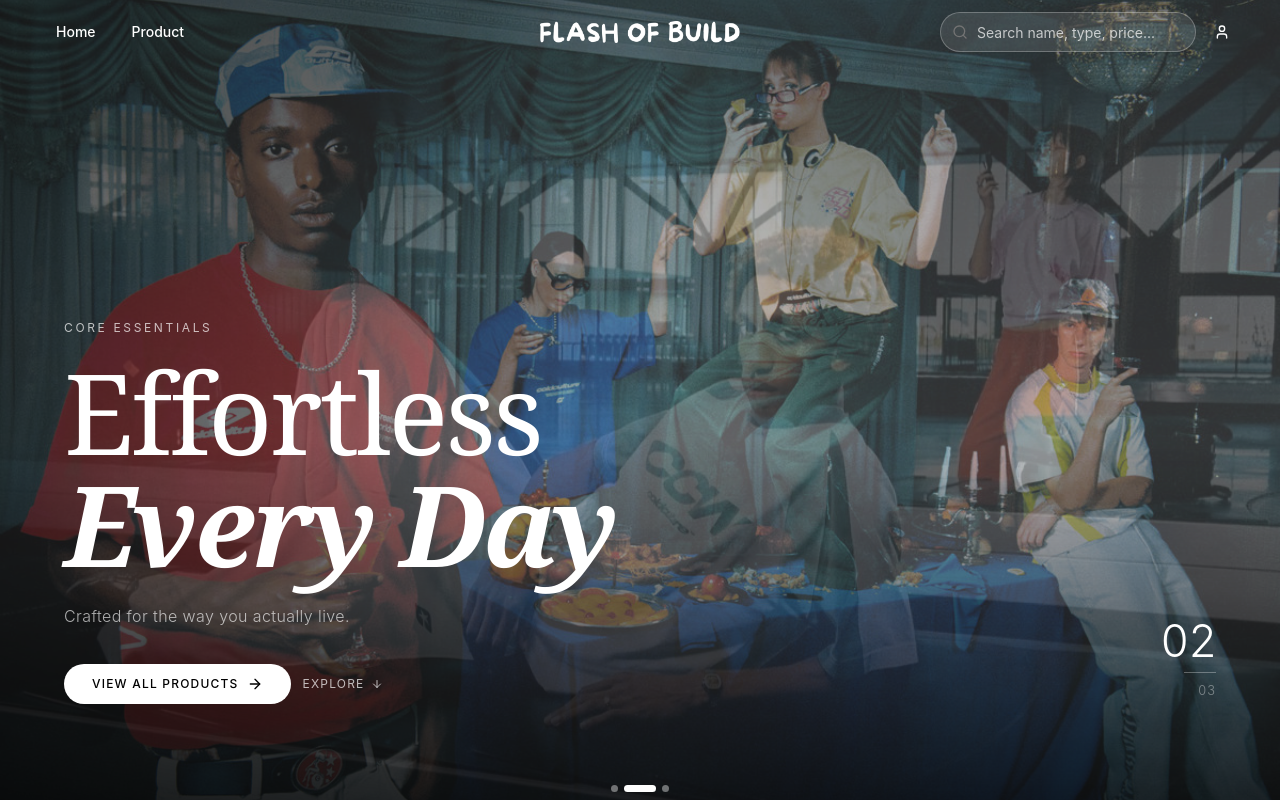
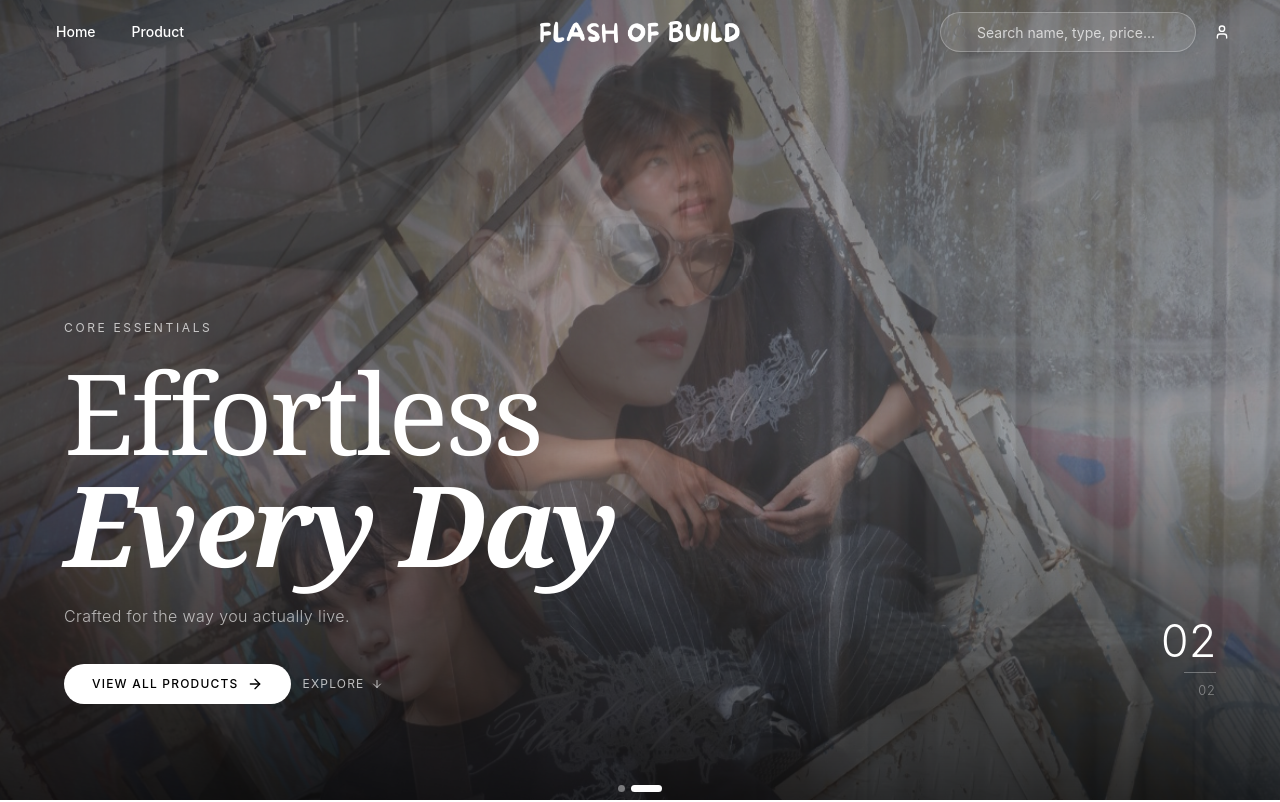
Before and after one commit to lydanat/modern-ecommerce, a Next.js app: page / in a window 1280 px wide. Shown: the top 802 px of the page. Built offline with nearby package versions, Linux system fonts and the light colour scheme; no server answers; the database is empty.

Commit message:
feat: add new hero section image

```diff
--- a/components/views/HeroSection.jsx
+++ b/components/views/HeroSection.jsx
@@ -48,7 +48,7 @@ export default function HeroSlider() {
               fill
               priority={s.id === 1}
               quality={90}
-              className="object-cover object-center"
+              className="object-cover object-center lg:object-[center_30%]"
               sizes="100vw"
             />
           </SwiperSlide>
--- a/constants/slides.js
+++ b/constants/slides.js
@@ -1,7 +1,7 @@
 export const SLIDES = [
   {
     id: 1,
-    image:   "/assets/hero1.jpg",
+    image:   "/assets/hero5.jpg",
     eyebrow: "New Arrival — 2025",
     line1:   "Wear the",
     line2:   "Silence",
@@ -9,18 +9,10 @@ export const SLIDES = [
   },
   {
     id: 2,
-    image:   "/assets/hero2.jpg",
+    image:   "/assets/hero6.jpg",
     eyebrow: "Core Essentials",
     line1:   "Effortless",
     line2:   "Every Day",
     sub:     "Crafted for the way you actually live.",
-  },
-  {
-    id: 3,
-    image:   "/assets/hero3.jpg",
-    eyebrow: "Limited Drop",
-    line1:   "Bold Moves",
-    line2:   "Only",
-    sub:     "Statement pieces for the ones who lead.",
-  },
+  }
 ];
```
Also changed, not shown: public/assets/hero5.JPG (added), public/assets/hero6.JPG (added).
